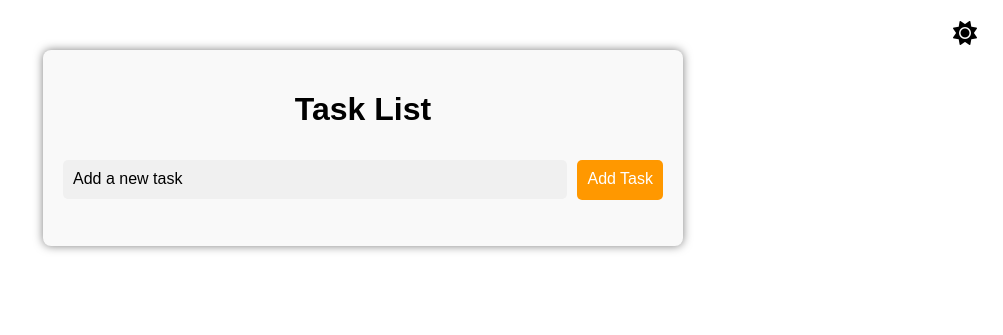
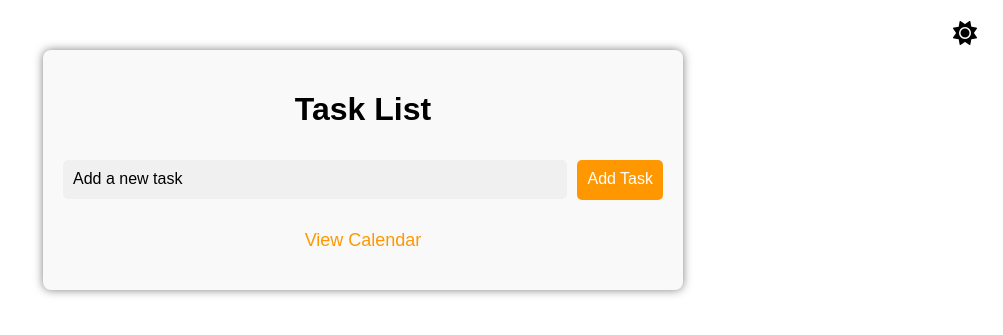
Before and after one commit to zbrtsn/basic-to-do-flask, a Flask app: template templates/index.html in a window 1280 px wide. Shown: the top 335 px of the page, without its empty margins (277-1280 px from the left). Run offline with Flask 3, Linux system fonts and the light colour scheme; the template is opened without the code that fills it, so the values that code supplies are empty.

Commit message:
Update index.html

```diff
--- a/templates/index.html
+++ b/templates/index.html
@@ -99,6 +99,17 @@
             font-size: 24px;
             color: inherit;
         }
+        .calendar-link {
+            display: block;
+            text-align: center;
+            margin: 20px 0;
+            font-size: 18px;
+            color: #ff9800;
+            text-decoration: none;
+        }
+        .calendar-link:hover {
+            color: #e68900;
+        }
         .light-theme {
             --bg-color: #ffffff;
             --text-color: #000000;
@@ -149,6 +160,7 @@
             <button class="add-task-btn" onclick="addTask()">Add Task</button>
         </div>
         <ul id="task-list"></ul>
+        <a href="/calendar" class="calendar-link">View Calendar</a>
         <button class="theme-toggle" onclick="toggleTheme()">
             <i id="theme-icon" class="fas fa-sun"></i>
         </button>
```
